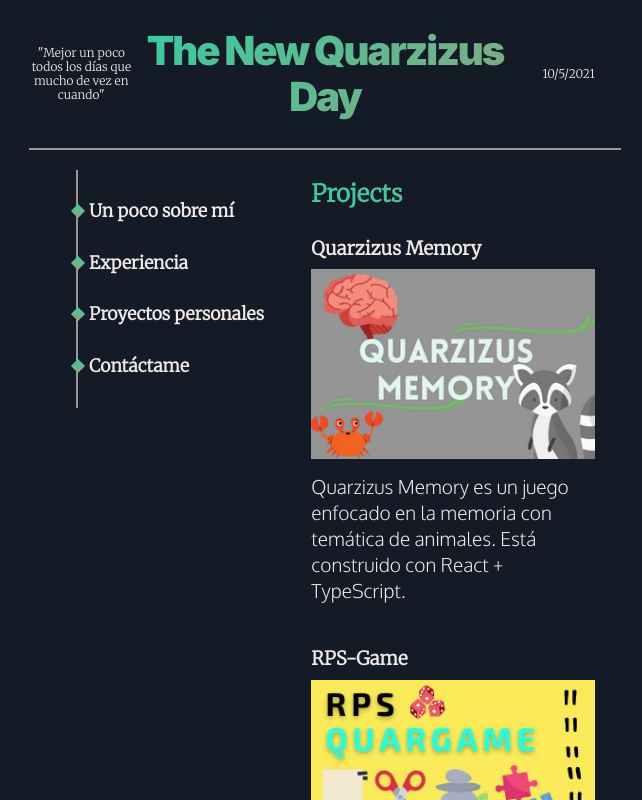
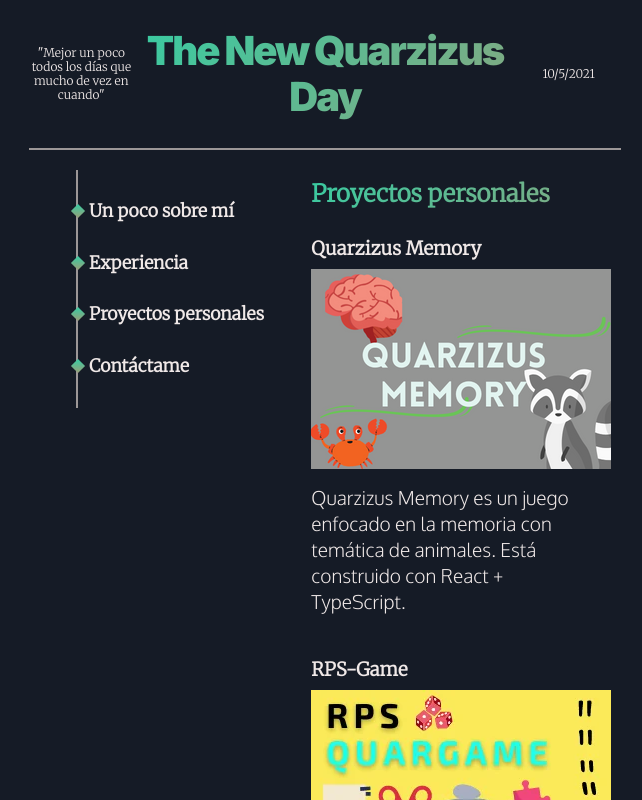
Before and after one commit to Quarzizus/TheNewQuarzizus, a React (Vite) app: page /proyectos-personales in a window 1280 px wide. Shown: the top 800 px of the page, without its empty margins (315-957 px from the left). Built offline with nearby package versions, Linux system fonts and the light colour scheme.

Commit message:
Se ajustan detalles de lazy loading

```diff
--- /dev/null
+++ b/src/components/Perfil/index.jsx
@@ -0,0 +1,10 @@
+import "./styles.scss";
+import PerfilImage from "../../images/Perfil.jpeg";
+
+const Perfil = () => {
+  return (
+    <img className="Perfil" src={PerfilImage} alt="Quarzizus Miguel Vásquez" />
+  );
+};
+
+export default Perfil;
--- /dev/null
+++ b/src/components/Perfil/styles.scss
@@ -0,0 +1,3 @@
+.Perfil {
+  width: 100%;
+}
--- a/src/components/Project/index.jsx
+++ b/src/components/Project/index.jsx
@@ -1,11 +1,11 @@
 import "./styles.scss";
 
-const Project = ({ img, title, description, page }) => {
+const Project = ({ image, title, description, page }) => {
   return (
     <a className="Project" href={page} target="_blank" rel="noopener">
       <h3 className="Project_title">{title}</h3>
       <picture>
-        <img src={img} alt="Quarzizus Miguel Vásquez" />
+        <img src={image} alt="Quarzizus Miguel Vásquez" />
       </picture>
       <p>{description}</p>
     </a>
--- a/src/routes/AboutMe/index.jsx
+++ b/src/routes/AboutMe/index.jsx
@@ -1,6 +1,9 @@
 import "./styles.scss";
-import Perfil from "../../images/Perfil.jpeg";
+import { Suspense, lazy } from "react";
 import { Link } from "react-router-dom";
+import Loader from "../../components/Loader";
+
+const Perfil = lazy(() => import("../../components/Perfil"));
 
 const AboutMe = () => {
   return (
@@ -9,8 +12,10 @@ const AboutMe = () => {
         Hola
         <br /> Mi nombre es <span>Miguel Vásquez</span>
       </h2>
-      <picture>
-        <img src={Perfil} alt="Quarzizus Miguel Vásquez" />
+      <picture className="container">
+        <Suspense fallback={<Loader />}>
+          <Perfil />
+        </Suspense>
       </picture>
       <p>
         Me gustan los puzzles, el funk, los gatos y las nubes.
--- a/src/routes/AboutMe/styles.scss
+++ b/src/routes/AboutMe/styles.scss
@@ -11,10 +11,13 @@
     }
   }
 }
-picture {
-  width: 80%;
-  img {
-    width: 100%;
+.container {
+  width: 100%;
+  display: flex;
+  align-items: center;
+  justify-content: center;
+  svg {
+    margin: 20px 0;
   }
 }
 
--- a/src/routes/Experiencia/atoms/ProjectExperience/styles.scss
+++ b/src/routes/Experiencia/atoms/ProjectExperience/styles.scss
@@ -10,7 +10,9 @@
     justify-content: flex-start;
     align-items: center;
     picture {
-      width: 100px;
+      img {
+        width: 100px;
+      }
     }
     .title {
       font-family: $font-p;
--- a/src/routes/Experiencia/atoms/Results/styles.scss
+++ b/src/routes/Experiencia/atoms/Results/styles.scss
@@ -22,8 +22,11 @@
       gap: 10px;
       cursor: pointer;
       text-decoration: none;
+      width: 100%;
       picture {
-        width: 70px;
+        img {
+          width: 70px;
+        }
       }
     }
     .item:hover {
--- a/src/routes/Projects/index.jsx
+++ b/src/routes/Projects/index.jsx
@@ -7,17 +7,11 @@ const Project = lazy(() => import("../../components/Project"));
 const Projects = () => {
   return (
     <section className="Projects">
-      <h2>Projects</h2>
+      <h2>Proyectos personales</h2>
       {initialState.map((project) => {
         return (
           <Suspense fallback={<Loader />} key={project.id}>
-            <Project
-              img={project.image}
-              title={project.title}
-              description={project.description}
-              repo={project.repo}
-              page={project.page}
-            />
+            <Project {...project} />
           </Suspense>
         );
       })}
```
